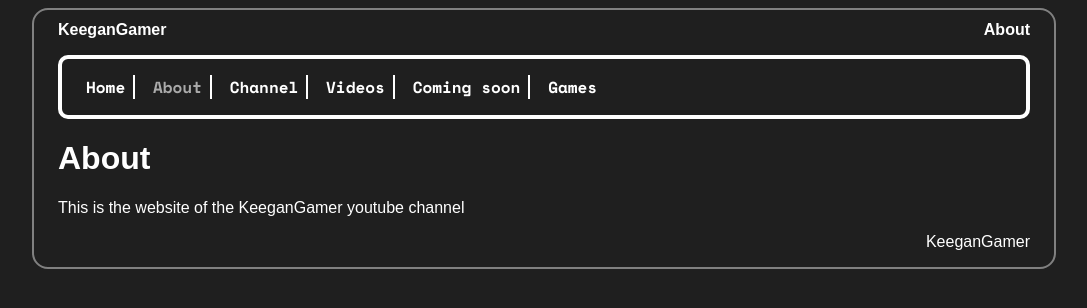
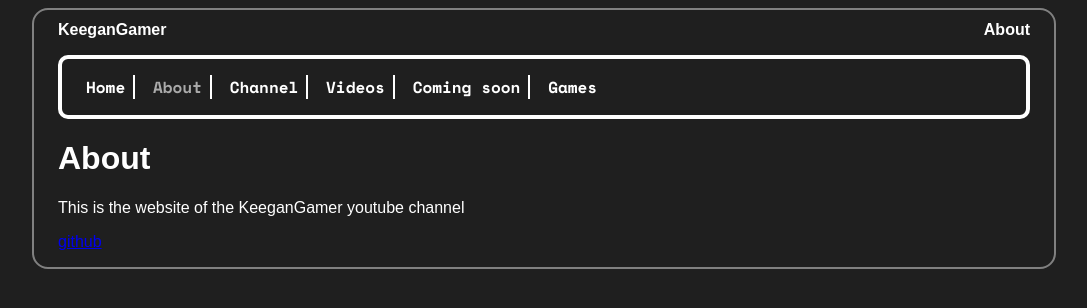
Before and after one commit to kdevgamer/KeeganGamerWebsite, a plain HTML site: page About.html in a window 1280 px wide. Shown: the whole page, without its empty margins (96-1183 px from the left). Drawn offline with nearby package versions, Linux system fonts and the light colour scheme; a web font is replaced by a local one.

Commit message:
github link

```diff
--- a/About.html
+++ b/About.html
@@ -26,7 +26,7 @@
 </body>
 
 <footer>
-    <p>KeeganGamer</p>
+    <p class="contact"><a href="https://github.com/kdevgamer" target="_blank">github</a></p>
 </footer>
 
 </html>
--- a/CSS/test.css
+++ b/CSS/test.css
@@ -98,11 +98,11 @@ footer{
     background-color: rgb(31, 31, 31);
     font-family: 'Funnel Display', sans-serif;
     p.copyright{
-        float: left;
+        float: right;
         margin-top: 0px;
     }
     p.contact {
-        text-align: right;
+        text-align: left;
     }
     p {
         text-align: right;
```
Also changed, not shown: Channel.html (+1 -1 lines), Coming soon.html (+1 -1 lines), Games.html (+1 -1 lines), News.html (+1 -1 lines), Videos.html (+1 -1 lines), index.html (+1 -1 lines).
